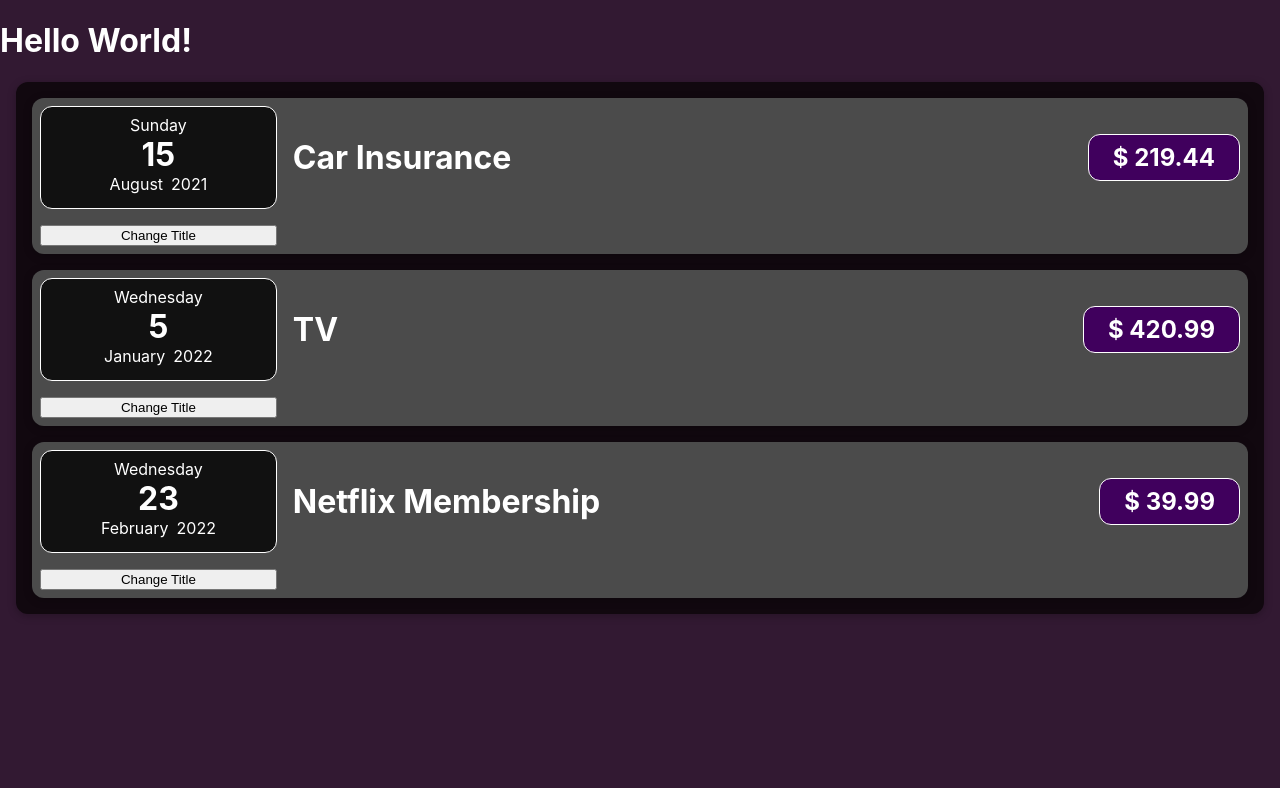
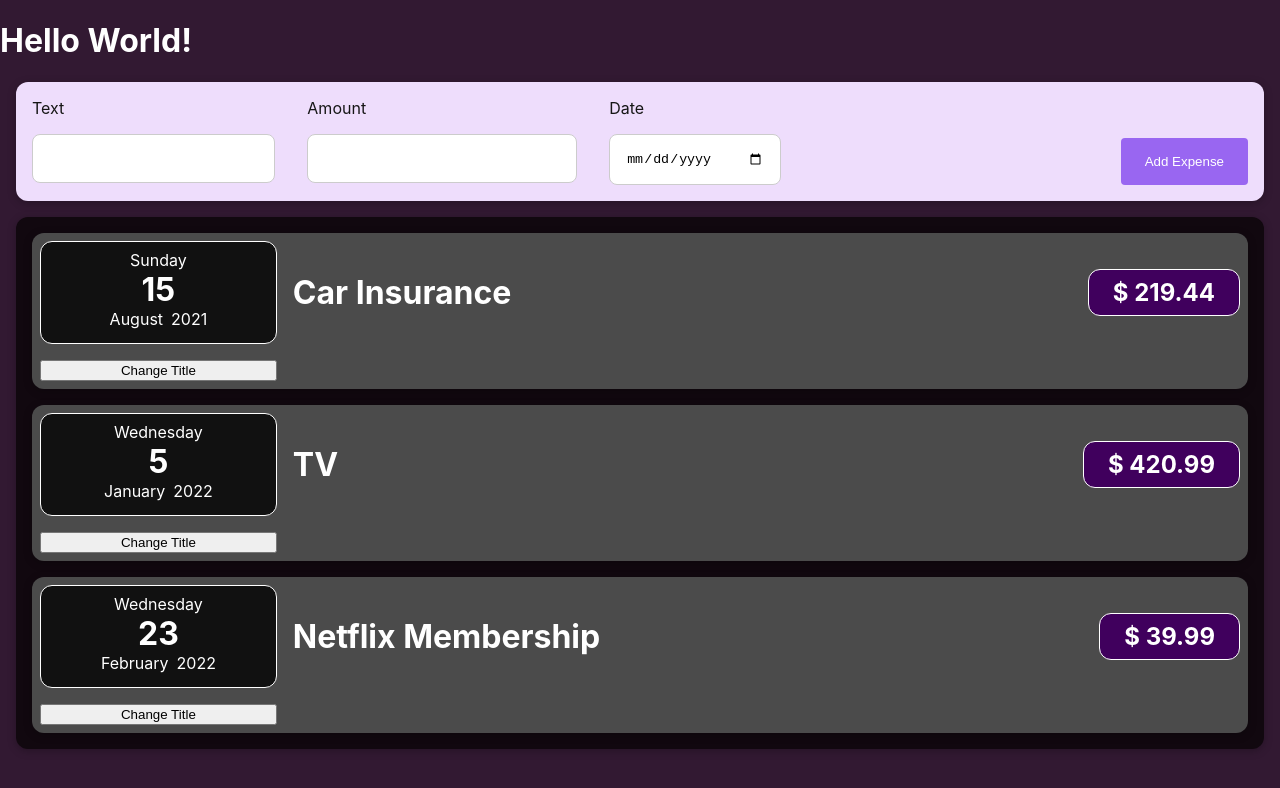
Before and after one commit to RossCr0ss/Study-Item-Comparetor, a React (Create React App) app: page / in a window 1280 px wide. Shown: the top 788 px of the page. Built offline with nearby package versions, Linux system fonts and the light colour scheme.

Commit message:
Add new expense form

```diff
--- a/src/App.js
+++ b/src/App.js
@@ -1,9 +1,11 @@
+import NewExpense from './components/NewExpense/NewExpense';
 import ExpensesList from './components/Expenses/ExpensesList';
 
 const App = () => {
   return (
     <div>
       <h1>Hello World!</h1>
+      <NewExpense />
       <ExpensesList />
     </div>
   );
--- /dev/null
+++ b/src/components/NewExpense/ExpenseForm.css
@@ -0,0 +1,48 @@
+.expense-form {
+  padding: 1rem;
+  display: flex;
+  justify-content: space-between;
+  align-items: flex-end;
+}
+
+.expense-form .controls {
+  display: flex;
+  flex-grow: 1;
+}
+
+.expense-form .actions {
+  margin-left: 1rem;
+}
+
+.expense-form .actions button {
+  width: 100%;
+  background-color: #9966f1;
+  color: #fff;
+  padding: 1rem 1.5rem;
+  border: none;
+  border-radius: 4px;
+  cursor: pointer;
+}
+
+.expense-form .actions button:hover {
+  background-color: #05d373;
+}
+
+.expense-form .controls .controls__item {
+  margin: 0 1rem;
+  color: #161616;
+}
+
+.expense-form .controls .controls__item:first-child {
+  margin-left: 0;
+}
+
+.controls__item input {
+  width: 100%;
+  padding: 1rem;
+  margin-top: 1rem;
+  display: inline-block;
+  border: 1px solid #ccc;
+  border-radius: 0.5rem;
+  box-sizing: border-box;
+}
--- /dev/null
+++ b/src/components/NewExpense/ExpenseForm.js
@@ -0,0 +1,29 @@
+import './ExpenseForm.css';
+
+const ExpenseForm = () => {
+  return (
+    <form className="expense-form">
+      <div className="controls">
+        <div className="controls__item">
+          <label for="name">Text</label>
+          <input type="text" id="name" />
+        </div>
+        <div className="controls__item">
+          <label for="amount">Amount</label>
+          <input type="number" id="amount" min="0.01" step="0.01" />
+        </div>
+        <div className="controls__item">
+          <label for="date">Date</label>
+          <input id="date" type="date" min="2021-01-01" max="2022-12-31" />
+        </div>
+      </div>
+      <div className="actions">
+        <button title="Add Expense" type="submit">
+          Add Expense
+        </button>
+      </div>
+    </form>
+  );
+};
+
+export default ExpenseForm;
--- /dev/null
+++ b/src/components/NewExpense/NewExpense.css
@@ -0,0 +1,7 @@
+.new-expense {
+  background-color: #eeddfc;
+  padding: 0;
+  margin: 1rem;
+  border-radius: 12px;
+  box-shadow: 0 2px 8px rgba(0, 0, 0, 0.25);
+}
--- /dev/null
+++ b/src/components/NewExpense/NewExpense.js
@@ -0,0 +1,12 @@
+import ExpenseForm from './ExpenseForm';
+import './NewExpense.css';
+
+const NewExpense = () => {
+  return (
+    <div className="new-expense">
+      <ExpenseForm />
+    </div>
+  );
+};
+
+export default NewExpense;
```
